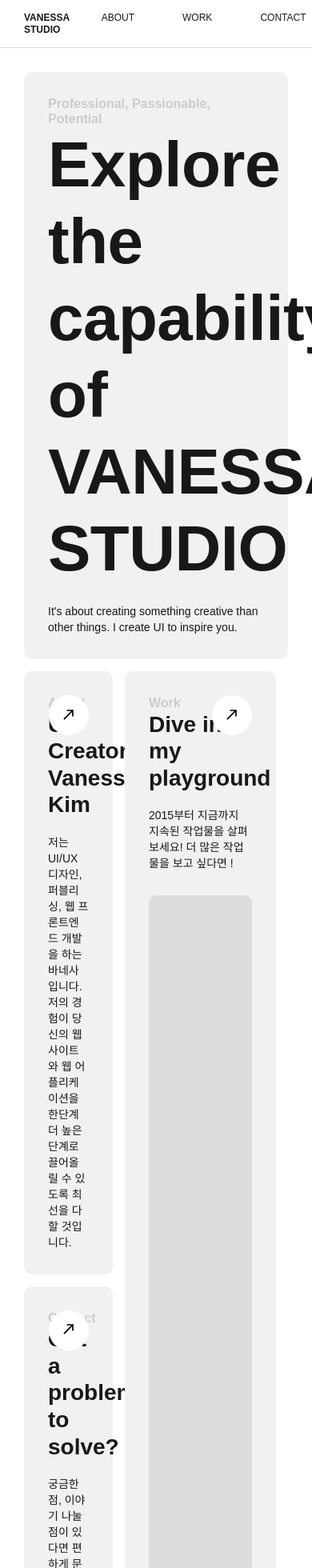
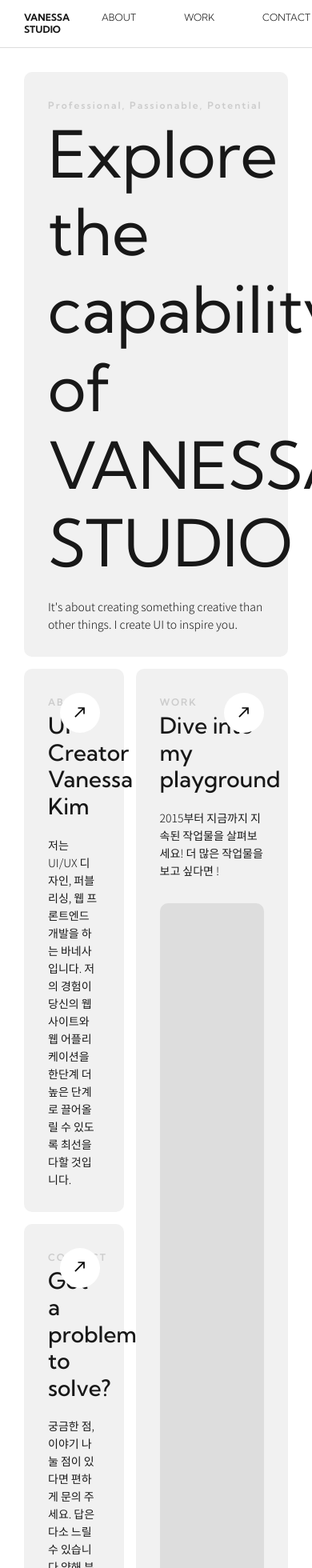
Before and after one commit to vanessa-kim/portfolio, a React (Create React App) app: page / in a window 390 px wide. Shown: the top 1960 px of the page at 80% size. Built offline with nearby package versions, Linux system fonts and the light colour scheme.

Commit message:
[COMMON] 서체 추가(Kumbh Sans, Noto Sans), 메인 화면 높이 반응형 적용

```diff
--- a/public/index.html
+++ b/public/index.html
@@ -24,7 +24,13 @@
       work correctly both with client-side routing and a non-root public URL.
       Learn how to configure a non-root public URL by running `npm run build`.
     -->
-    <title>React App</title>
+		<link rel="preconnect" href="https://fonts.googleapis.com" />
+		<link rel="preconnect" href="https://fonts.gstatic.com" crossorigin />
+		<link
+			href="https://fonts.googleapis.com/css2?family=Kumbh+Sans:wght@300;400;500;600;700&family=Noto+Sans+KR:wght@300;400;600;700;800&display=swap"
+			rel="stylesheet"
+		/>
+		<title>VANESSA STUDIO</title>
 	</head>
 	<body>
 		<noscript>You need to enable JavaScript to run this app.</noscript>
--- a/src/App.js
+++ b/src/App.js
@@ -11,6 +11,11 @@ import Work from "./Routes/Work";
 
 const ContentArea = styled.div`
 	padding-top: 60px;
+	box-sizing: border-box;
+
+	.content-area {
+		min-height: calc(100vh - 132px);
+	}
 `;
 
 function App() {
@@ -21,12 +26,14 @@ function App() {
 			<ContentArea>
 				<Router>
 					<Header />
+					<div className="content-area">
 						<Routes>
 							<Route path="/" element={<Main />} />
 							<Route path="/about" element={<About />} />
 							<Route path="/contact" element={<Contact />} />
 							<Route path="/work" element={<Work />} />
 						</Routes>
+					</div>
 					<Footer />
 				</Router>
 			</ContentArea>
--- a/src/Components/Footer.tsx
+++ b/src/Components/Footer.tsx
@@ -1,6 +1,7 @@
 import styled from "styled-components";
 
 const FooterWrapper = styled.footer`
+	height: 42px;
 	border-top: 1px solid #ddd;
 	padding: 10px 30px;
 	font-size: 12px;
@@ -9,6 +10,8 @@ const FooterWrapper = styled.footer`
 	p {
 		margin: 0;
 		font-size: 12px;
+		font-weight: 300;
+		font-family: "Kumbh Sans", sans-serif;
 	}
 `;
 
--- a/src/Components/Header.tsx
+++ b/src/Components/Header.tsx
@@ -24,6 +24,7 @@ const HeaderWrapper = styled.header`
 			display: block;
 			padding: 20px 10px 20px 0;
 			cursor: pointer;
+			font-family: "Kumbh Sans", sans-serif;
 			font-weight: 700;
 
 			&:hover {
@@ -37,6 +38,8 @@ const HeaderWrapper = styled.header`
 
 		li {
 			a {
+				font-family: "Kumbh Sans", sans-serif;
+				font-weight: 300;
 				display: block;
 				padding: 20px 30px;
 				cursor: pointer;
@@ -60,6 +63,8 @@ const HeaderWrapper = styled.header`
 			border: none;
 			padding: 0;
 			background-color: transparent;
+			font-family: "Kumbh Sans", sans-serif;
+			font-weight: 500;
 
 			svg {
 				font-size: 20px;
--- a/src/Routes/Main/MainAbout.tsx
+++ b/src/Routes/Main/MainAbout.tsx
@@ -17,7 +17,7 @@ const MainAboutWrapper = styled.section`
 function MainAbout() {
 	return (
 		<MainAboutWrapper>
-			<h2>About</h2>
+			<h2>ABOUT</h2>
 			<h3>UI Creator Vanessa Kim</h3>
 			<p>
 				저는 UI/UX 디자인, 퍼블리싱, 웹 프론트엔드 개발을 하는 바네사입니다.
--- a/src/Routes/Main/MainBanner.tsx
+++ b/src/Routes/Main/MainBanner.tsx
@@ -1,14 +1,15 @@
 import styled from "styled-components";
 
 const MainBannerWrapper = styled.section`
+	min-height: 36vh;
 	padding: 30px;
 	margin: 30px 30px 15px;
 	border-radius: 10px;
 	background-color: #f1f1f1;
 
 	h3 {
-		font-size: 80px;
-		letter-spacing: -0.5px;
+		font-size: 81px;
+		font-weight: 400;
 	}
 `;
 
--- a/src/Routes/Main/MainContact.tsx
+++ b/src/Routes/Main/MainContact.tsx
@@ -17,7 +17,7 @@ const MainContactWrapper = styled.section`
 function MainContact() {
 	return (
 		<MainContactWrapper>
-			<h2 className="main-text">Contact</h2>
+			<h2 className="main-text">CONTACT</h2>
 			<h3 className="main-text">Got a problem to solve?</h3>
 			<p className="title-description">
 				궁금한 점, 이야기 나눌 점이 있다면 편하게 문의 주세요. 답은 다소 느릴 수
--- a/src/Routes/Main/MainWork.tsx
+++ b/src/Routes/Main/MainWork.tsx
@@ -14,7 +14,7 @@ const MainWorkWrapper = styled.section`
 	}
 
 	.main-work-pic {
-		height: calc(100% - 130px);
+		height: calc(100% - 129px);
 		background-color: #ddd;
 		border-radius: 10px;
 		font-size: 0;
@@ -25,7 +25,7 @@ const MainWorkWrapper = styled.section`
 function MainWork() {
 	return (
 		<MainWorkWrapper>
-			<h2 className="main-text">Work</h2>
+			<h2 className="main-text">WORK</h2>
 			<h3 className="main-text">Dive into my playground</h3>
 			<p className="title-description">
 				2015부터 지금까지 지속된 작업물을 살펴보세요! 더 많은 작업물을 보고
--- a/src/Routes/Main/index.tsx
+++ b/src/Routes/Main/index.tsx
@@ -6,10 +6,11 @@ import MainWork from "./MainWork";
 
 const MainGrid = styled.section`
 	display: grid;
-	grid-template-columns: calc(40vw - 45px) calc(60vw - 45px);
+	grid-template-columns: calc(40% - 7.5px) calc(60% - 7.5px);
 	grid-auto-rows: minmax(100px, auto);
 	gap: 15px;
 	padding: 0 30px 30px;
+	min-height: calc((((64vh - 60px) - 42px) - 45px));
 
 	section:nth-child(3) {
 		grid-column: 2/3;
--- a/src/SCSS/common.ts
+++ b/src/SCSS/common.ts
@@ -2,25 +2,32 @@ import { createGlobalStyle } from "styled-components";
 
 const CommonStyle = createGlobalStyle`
   h2 {
-    font-size: 16px;
-    font-weight: 700;
+    font-family: 'Kumbh Sans', sans-serif;
+    font-weight: 600;
+    font-size: 12px;
+    line-height: 24px;
     color: #ccc;
+    letter-spacing: 2px;
   }
 
   h3 {
+    font-family: 'Kumbh Sans', sans-serif;
+    font-weight: 500;
     font-size: 28px;
-    font-weight: 700;
     margin-bottom: 20px;
   }
 
   h4 {
+    font-family: 'Kumbh Sans', sans-serif;
+    font-weight: 500;
     font-size: 18px;
-    font-weight: 700;
   }
 
   p {
+    font-family: 'Noto Sans KR', sans-serif;
     font-size: 14px;
-    line-height: 20px;
+    font-weight: 300;
+    line-height: 22px;
 
     a {
       color: blue;
```
Lines whose indentation alone changed are shown as unchanged.
